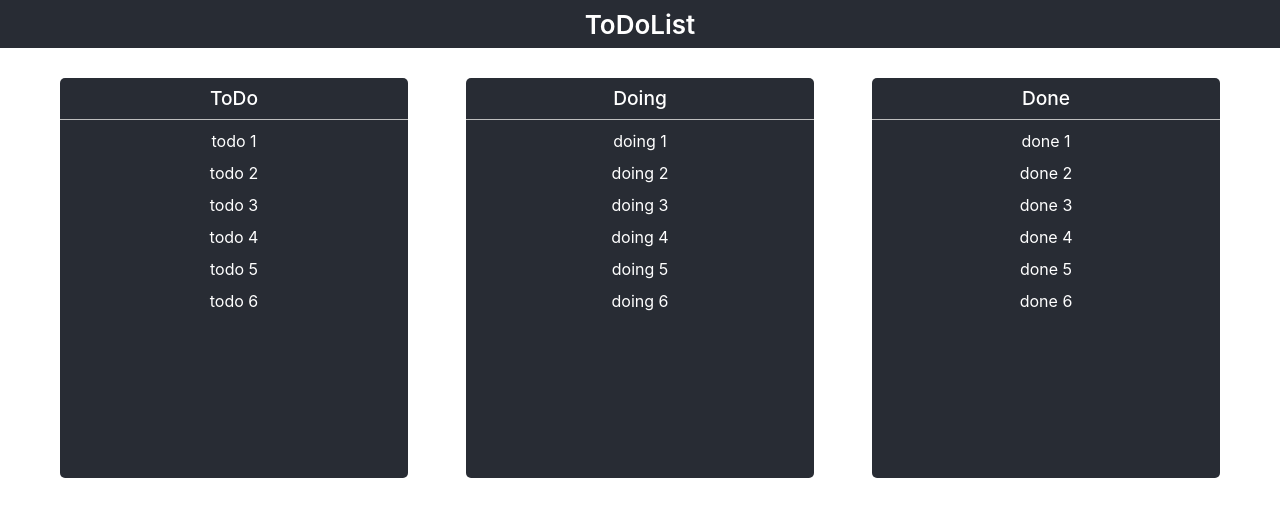
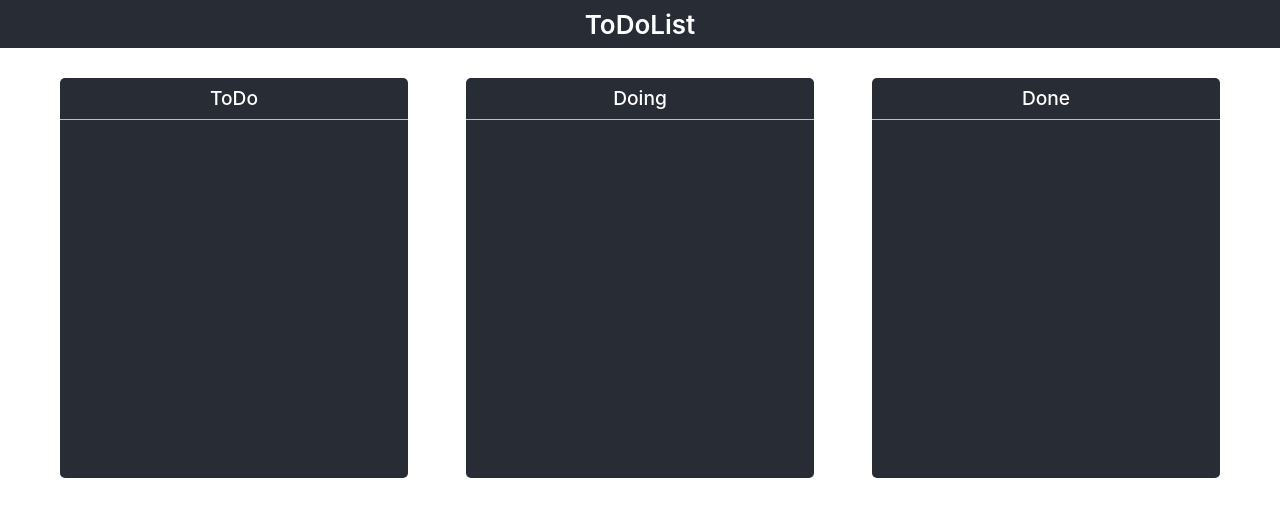
Before and after one commit to Oui-Dev/ToDoList---ReactJS, a React (Create React App) app: page / in a window 1280 px wide. Shown: the top 516 px of the page. Built offline with nearby package versions, Linux system fonts and the light colour scheme.

Commit message:
feat: drag&drop fonctionnel + localstorage

```diff
--- a/src/app/home/Home.js
+++ b/src/app/home/Home.js
@@ -1,52 +1,89 @@
 import './Home.scss'
-import React, { useState, useRef } from 'react'
+import { useState, useRef } from 'react'
 
 export default function Home() {
     const dragItem = useRef()
-    const dropInList = useRef()
-    const [todoList, setTodoList] = useState(['todo 1', 'todo 2', 'todo 3', 'todo 4', 'todo 5', 'todo 6'])
-    const [doingList, setDoingList] = useState(['doing 1', 'doing 2', 'doing 3', 'doing 4', 'doing 5', 'doing 6'])
-    const [doneList, setDoneList] = useState(['done 1', 'done 2', 'done 3', 'done 4', 'done 5', 'done 6'])
+    const [todoList, setTodoList] = useState(JSON.parse(localStorage.getItem('todoList')))
+    const [doingList, setDoingList] = useState(JSON.parse(localStorage.getItem('doingList')))
+    const [doneList, setDoneList] = useState(JSON.parse(localStorage.getItem('doneList')))
 
-    const onDrag = (e, item) => {
-        console.log(e.target)
-        dragItem.current = item
+    function onDrag(list, i) {
+        dragItem.index = i
+
+        switch (list) {
+            case 1:
+                dragItem.array = [...todoList]
+                todoList.splice(i, 1)
+                setTodoList(todoList)
+                break
+            case 2:
+                dragItem.array = [...doingList]
+                doingList.splice(i, 1)
+                setDoingList(doingList)
+                break
+            case 3:
+                dragItem.array = [...doneList]
+                doneList.splice(i, 1)
+                setDoneList(doneList)
+                break
+            default:
+                console.log('Error')
         }
-    const onDragOver = (e) => {
+    }
+    function onDragOver(e) {
         e.preventDefault()
     }
-    const onDrop = (e, item) => {
-        console.log(e.target)
-        dropInList.current = item
+    function onDrop(list) {
+        const item = dragItem.array[dragItem.index]
+
+        switch (list) {
+            case 1:
+                localStorage.setItem('todoList', JSON.stringify([...todoList, item]))
+                setTodoList([...todoList, item])
+                break
+            case 2:
+                localStorage.setItem('doingList', JSON.stringify([...doingList, item]))
+                setDoingList([...doingList, item])
+                break
+            case 3:
+                localStorage.setItem('doneList', JSON.stringify([...doneList, item]))
+                setDoneList([...doneList, item])
+                break
+            default:
+                console.log('Error')
+        }
     }
 
     return (
         <div className="homeContent">
-            <div id="todo" className="itemBox" onDrop={(e) => onDrop(e, 1)} onDragOver={(e) => onDragOver(e)}>
+            <div id="todo" className="itemBox">
                 <h3>ToDo</h3>
-                <div>
-                    {todoList.map((item, index) => (
-                        <div className="item" onDragStart={(e) => onDrag(e, index)} key={index} draggable>
+                <div className="h-full" onDrop={() => onDrop(1)} onDragOver={(e) => onDragOver(e)}>
+                    {todoList &&
+                        todoList.map((item, index) => (
+                            <div className="item" onDragStart={() => onDrag(1, index)} key={index} draggable>
                                 {item}
                             </div>
                         ))}
                 </div>
             </div>
-            <div id="doing" className="itemBox" onDrop={(e) => onDrop(e, 2)} onDragOver={(e) => onDragOver(e)}>
+            <div id="doing" className="itemBox">
                 <h3>Doing</h3>
-                <div>
-                    {doingList.map((item, index) => (
-                        <div className="item" onDragStart={(e) => onDrag(e, index)} key={index} draggable>
+                <div className="h-full" onDrop={() => onDrop(2)} onDragOver={(e) => onDragOver(e)}>
+                    {doingList &&
+                        doingList.map((item, index) => (
+                            <div className="item" onDragStart={() => onDrag(2, index)} key={index} draggable>
                                 {item}
                             </div>
                         ))}
                 </div>
             </div>
-            <div id="done" className="itemBox" onDrop={(e) => onDrop(e, 3)} onDragOver={(e) => onDragOver(e)}>
+            <div id="done" className="itemBox">
                 <h3>Done</h3>
-                <div>
-                    {doneList.map((item, index) => (
-                        <div className="item" onDragStart={(e) => onDrag(e, index)} key={index} draggable>
+                <div className="h-full" onDrop={() => onDrop(3)} onDragOver={(e) => onDragOver(e)}>
+                    {doneList &&
+                        doneList.map((item, index) => (
+                            <div className="item" onDragStart={() => onDrag(3, index)} key={index} draggable>
                                 {item}
                             </div>
                         ))}
```
Lines whose indentation alone changed are shown as unchanged.
